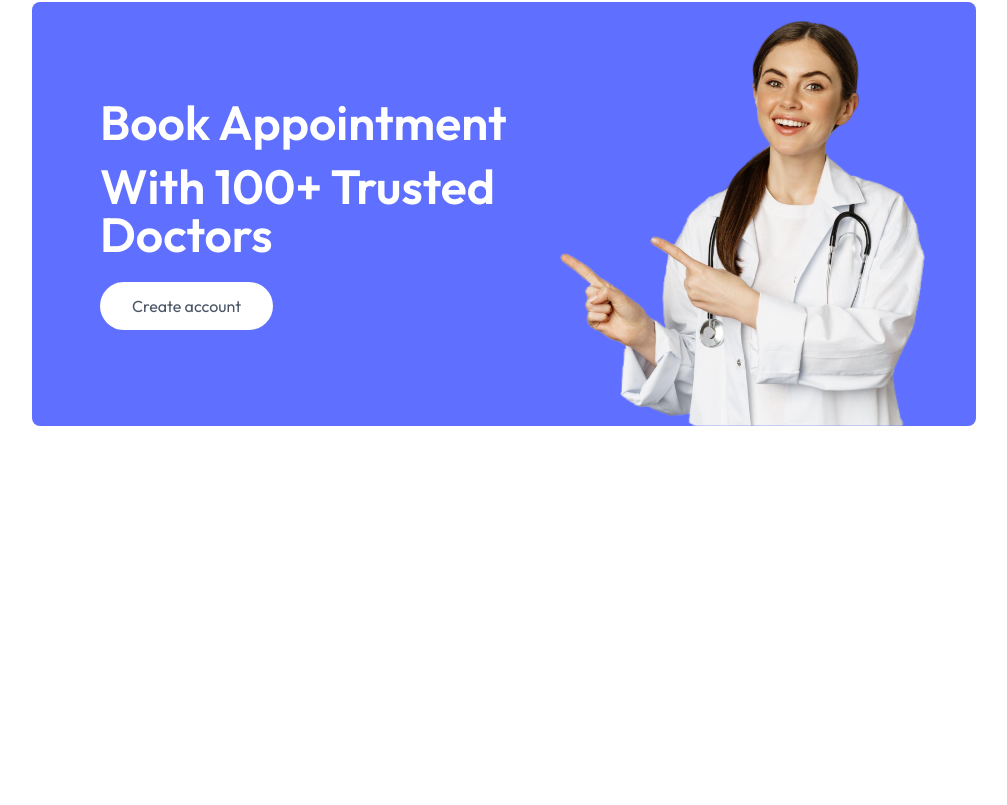
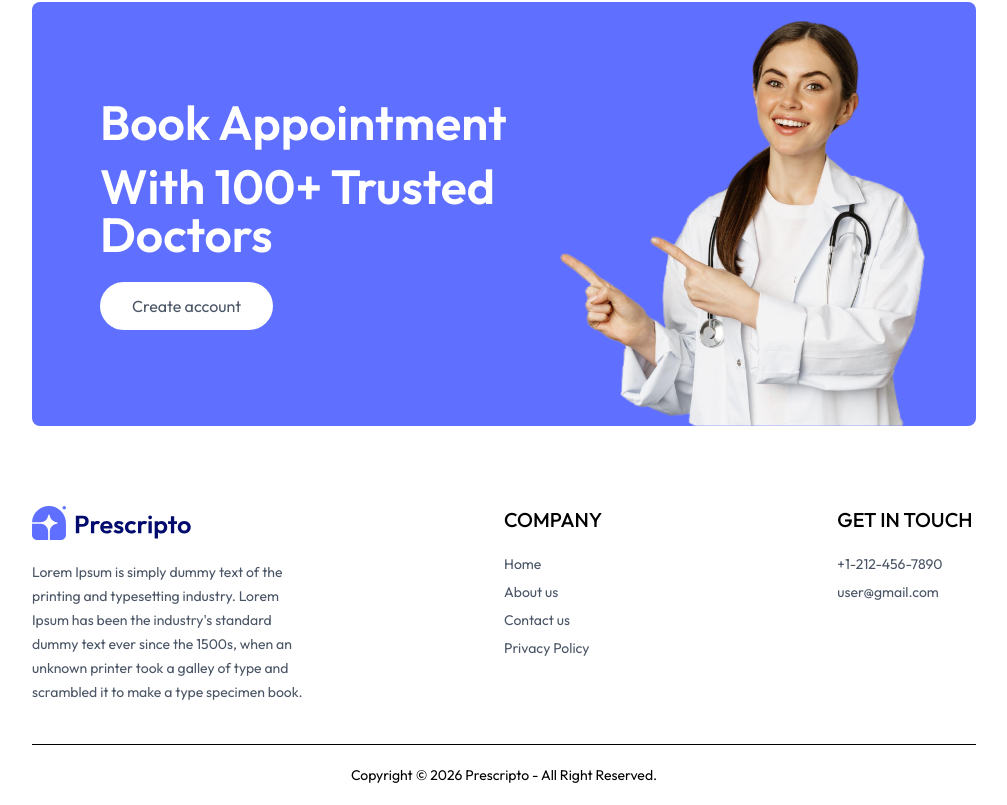
Before and after one commit to tanujgupta18/Doctor-Appointment-Booking-System, a React (Vite) app in the folder Frontend/: page / in a window 1280 px wide. Shown: the part 2404-3209 px from the top of the page, without its empty margins (136-1143 px from the left). Before the commit the page ends 2910 px from the top, so only its background shows below. Built offline with nearby package versions, Linux system fonts and the light colour scheme; a web font is replaced by a local one.

Commit message:
Footer Section

```diff
--- a/Frontend/src/App.jsx
+++ b/Frontend/src/App.jsx
@@ -2,6 +2,7 @@ import React from "react";
 import { Route, Routes } from "react-router-dom";
 import Home from "./pages/Home";
 import Navbar from "./components/Navbar";
+import Footer from "./components/Footer";
 
 const App = () => {
   return (
@@ -11,6 +12,8 @@ const App = () => {
       <Routes>
         <Route path="/" element={<Home />} />
       </Routes>
+
+      <Footer />
     </div>
   );
 };
--- /dev/null
+++ b/Frontend/src/components/Footer.jsx
@@ -0,0 +1,50 @@
+import { assets } from "../assets/assets";
+
+const Footer = () => {
+  return (
+    <div className="md:mx-10">
+      <div className="flex flex-col sm:grid grid-cols-[3fr_2fr_1fr] gap-14 my-10 mt-10 text-sm">
+        {/* ----Left Side---- */}
+        <div>
+          <img className="mb-5 w-40" src={assets.logo} alt="logo" />
+          <p className="w-full md:w-2/3 text-gray-600 leading-6">
+            Lorem Ipsum is simply dummy text of the printing and typesetting
+            industry. Lorem Ipsum has been the industry's standard dummy text
+            ever since the 1500s, when an unknown printer took a galley of type
+            and scrambled it to make a type specimen book.
+          </p>
+        </div>
+
+        {/* ----Center Side---- */}
+        <div>
+          <p className="text-xl font-medium mb-5">COMPANY</p>
+          <ul className="flex flex-col gap-2 text-gray-600">
+            <li>Home</li>
+            <li>About us</li>
+            <li>Contact us</li>
+            <li>Privacy Policy</li>
+          </ul>
+        </div>
+
+        {/* ----Right Side---- */}
+        <div>
+          <p className="text-xl font-medium mb-5">GET IN TOUCH</p>
+          <ul className="flex flex-col gap-2 text-gray-600">
+            <li>+1-212-456-7890</li>
+            <li>user@gmail.com</li>
+          </ul>
+        </div>
+      </div>
+
+      {/* ----Copyright---- */}
+      <div>
+        <hr />
+        <p className="py-5 text-sm text-center">
+          Copyright © 2026 Prescripto - All Right Reserved.
+        </p>
+      </div>
+    </div>
+  );
+};
+
+export default Footer;
```
